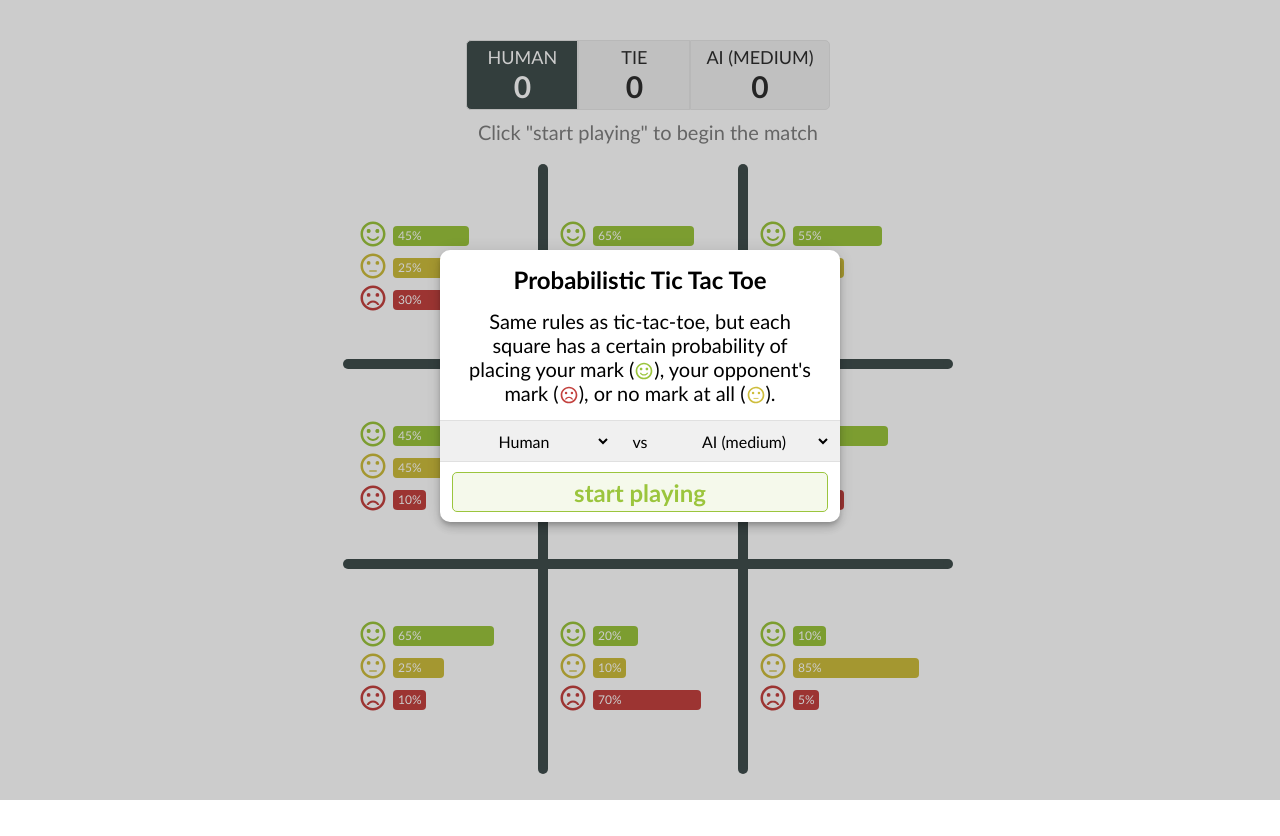
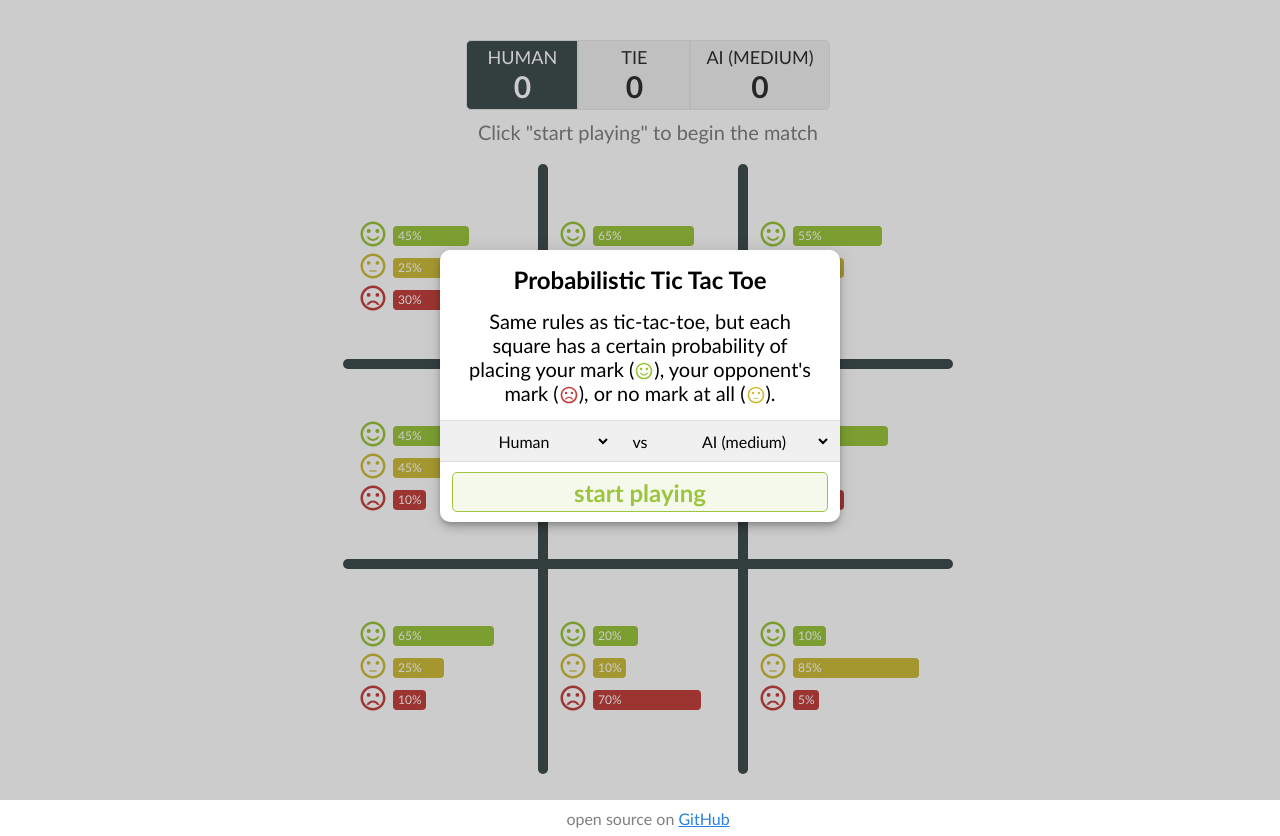
Before and after one commit to keshavsaharia/pt3, a website: page public/index.html in a window 1280 px wide. Before the commit the page ends 809 px from the top, so only its background shows below. Drawn offline with Linux system fonts and the light colour scheme.

Commit message:
added footer with open source link

```diff
--- a/public/css/game.css
+++ b/public/css/game.css
@@ -244,3 +244,11 @@ body {
     padding: 0 5px;
     border-radius: 4px;
 }
+.footer {
+    text-align: center;
+    font-size: 16px;
+    color: #7f7f7f;
+}
+.footer a {
+    color: #2780e3;
+}
--- a/public/index.html
+++ b/public/index.html
@@ -42,6 +42,18 @@
                 </button>
             </div>
         </div>
+        <div class="footer">
+            open source on <a href="https://github.com/keshavsaharia/pt3">GitHub</a>
+        </div>
+
+        <!-- Google tag (gtag.js) -->
+        <script async src="https://www.googletagmanager.com/gtag/js?id=G-GXDQBMHEQ2"></script>
+        <script>
+        window.dataLayer = window.dataLayer || [];
+        function gtag(){dataLayer.push(arguments);}
+        gtag('js', new Date());
+        gtag('config', 'G-GXDQBMHEQ2');
+        </script>
 
         <script src="js/require.js"></script>
         <script src="js/game.js"></script>
```
